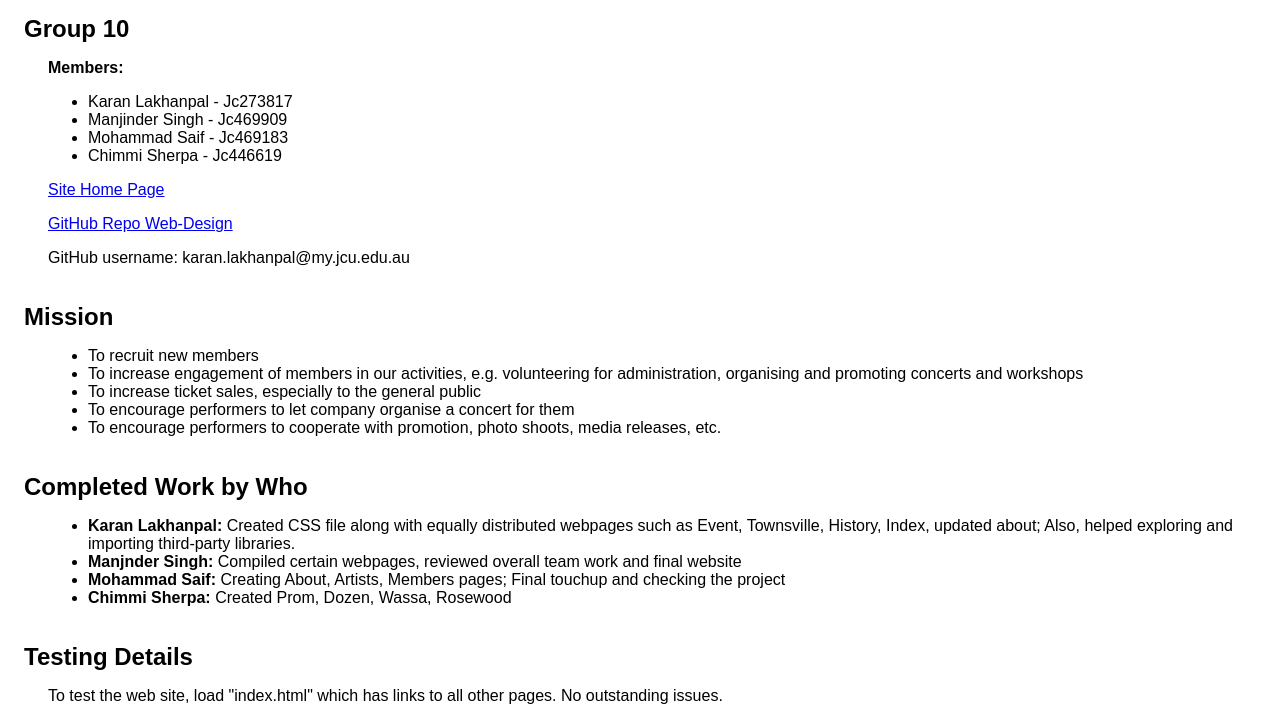
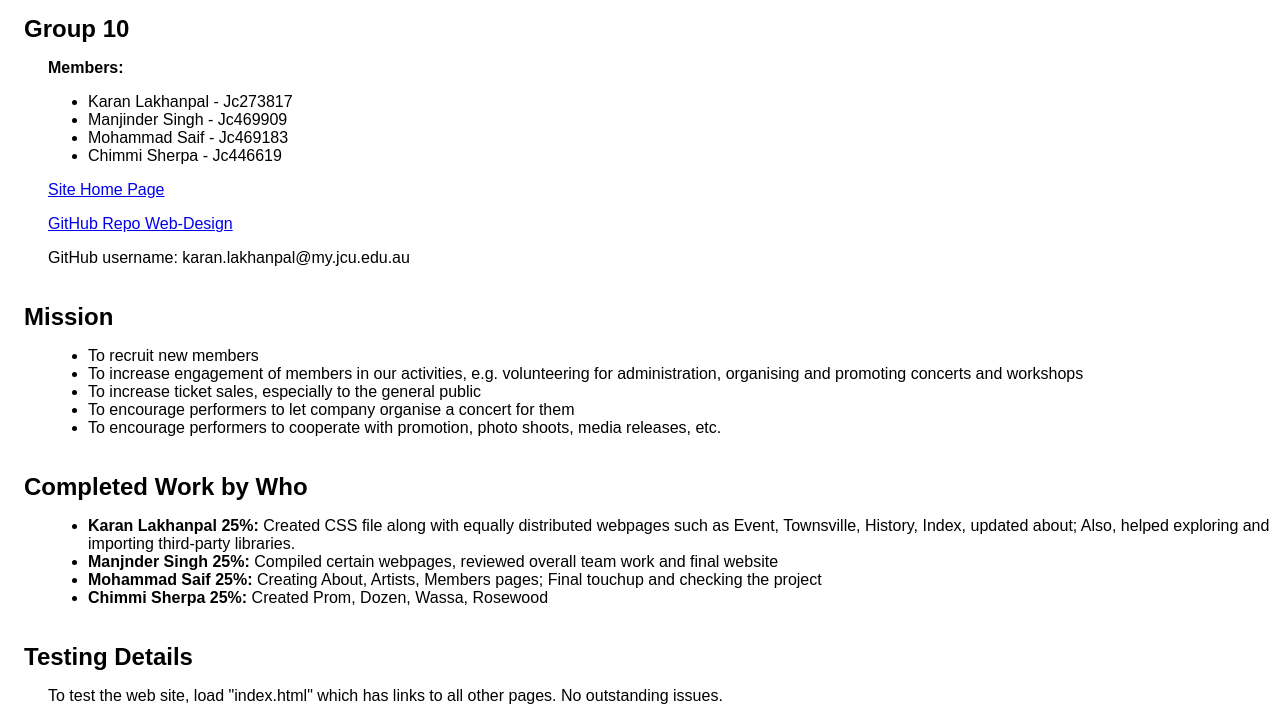
Before and after one commit to JC273817/web-design, a plain HTML site: page report.html in a window 1280 px wide. Shown: the part 79-800 px from the top of the page. Drawn offline with Linux system fonts and the light colour scheme.

Commit message:
Update report.html
contribution %

```diff
--- a/report.html
+++ b/report.html
@@ -37,10 +37,10 @@
     </p>
     <h2>Completed Work by Who</h2>
     <p><ul>
-        <li><strong>Karan Lakhanpal:</strong> Created CSS file along with equally distributed webpages such as Event, Townsville, History, Index, updated about; Also, helped exploring and importing third-party libraries.</li>
-		<li><strong>Manjnder Singh:</strong> Compiled certain webpages, reviewed overall team work and final website </li>
-        <li><strong>Mohammad Saif:</strong> Creating About, Artists, Members pages; Final touchup and checking the project</li>
-        <li><strong>Chimmi Sherpa:</strong> Created Prom, Dozen, Wassa, Rosewood </li>
+        <li><strong>Karan Lakhanpal 25%:</strong> Created CSS file along with equally distributed webpages such as Event, Townsville, History, Index, updated about; Also, helped exploring and importing third-party libraries.</li>
+		<li><strong>Manjnder Singh 25%:</strong> Compiled certain webpages, reviewed overall team work and final website </li>
+        <li><strong>Mohammad Saif 25%:</strong> Creating About, Artists, Members pages; Final touchup and checking the project</li>
+        <li><strong>Chimmi Sherpa 25%:</strong> Created Prom, Dozen, Wassa, Rosewood </li>
     	</ul>
 
     </ul>
```
